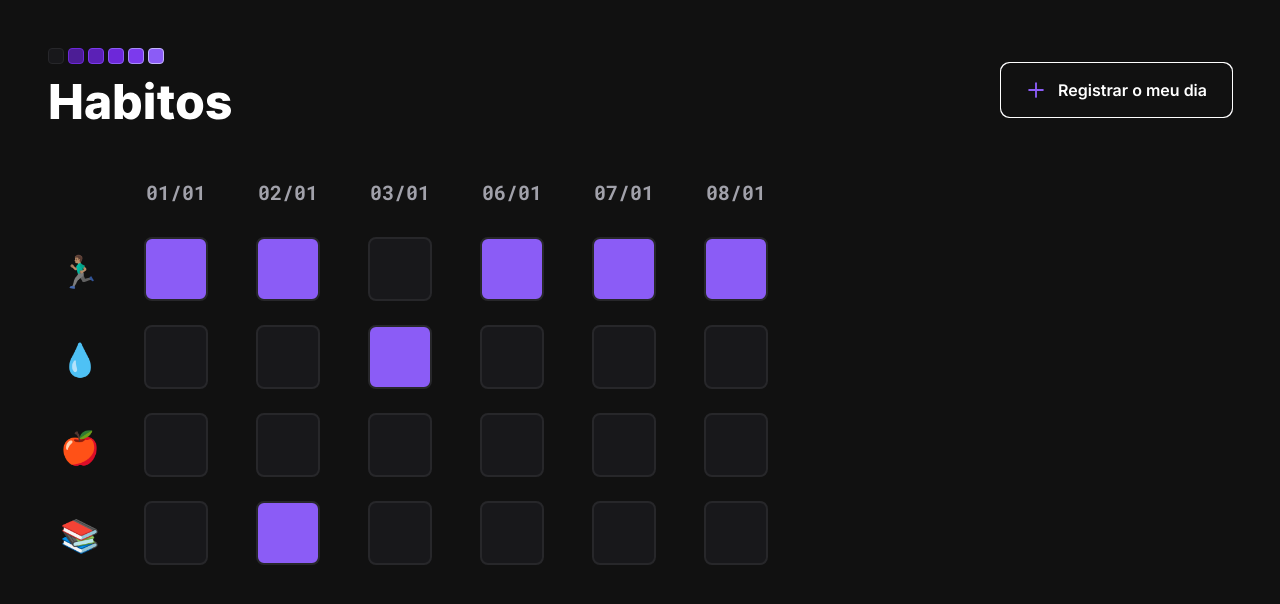
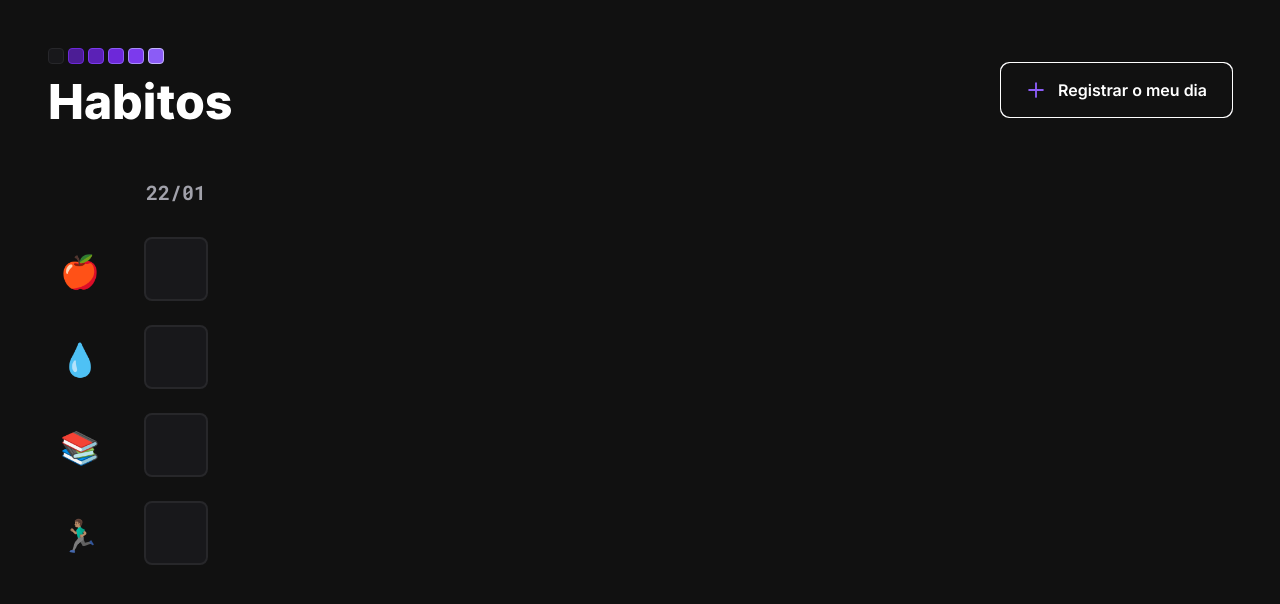
Before and after one commit to GabrielBritto1/setup-habitos, a plain HTML site: page index.html in a window 1280 px wide. Both pictures are taken after a click on the button "Registrar o meu dia". Drawn offline with nearby package versions, Linux system fonts and the light colour scheme.

Commit message:
inserindo função ao botão e saves

```diff
--- a/assets/js/script.js
+++ b/assets/js/script.js
@@ -1,11 +1,33 @@
 const form = document.querySelector("#form-habits")
 const nlwSetup = new NLWSetup(form)
+const button = document.querySelector('header button')
 
-const data = {
-    run: ['01-01', '01-02', '01-06', '01-07', '01-08'],
-    water: ['01-03'],
-    study: ['01-02'],
+button.addEventListener('click', criarDia)
+form.addEventListener('change', save)
+
+
+function criarDia() {
+
+    const today = new Date().toLocaleDateString('pt-br').slice(0, -5)
+    const dayExists = nlwSetup.dayExists(today)
+
+    if (dayExists) {
+        alert('Day already exist')
+        return
+    }
+
+    alert('Add with success')
+    nlwSetup.addDay(today)
 }
+
+
+function save() {
+    localStorage.setItem('setupBritto@habits', JSON.stringify(nlwSetup.data));
+}
+
+
+const data = JSON.parse(localStorage.getItem('setupBritto@habits')) || {};
+
 
 nlwSetup.setData(data)
 nlwSetup.load()
--- a/index.html
+++ b/index.html
@@ -32,10 +32,10 @@
 
     <form id="form-habits">
         <div class="habits">
+            <div class="habit" data-name="food">🍎</div>
+            <div class="habit" data-name="water">💧</div>
+            <div class="habit" data-name="study">📚</div>
             <div class="habit" data-name="run">🏃🏽‍♂️</div>
-            <div class="habit" data-name="water">💧</div>
-            <div class="habit" data-name="food">🍎</div>
-            <div class="habit" data-name="study">📚</div>
         </div>
 
         <div class="days"></div>
```
